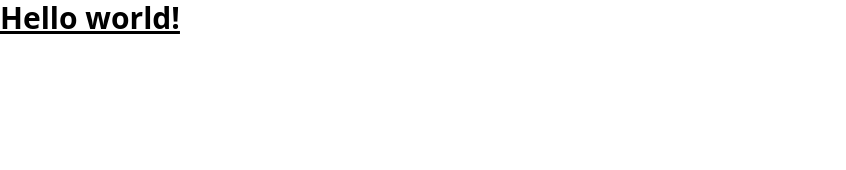
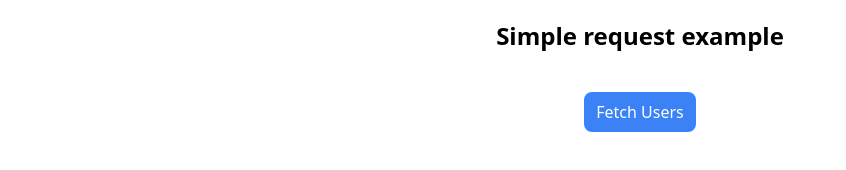
Before and after one commit to branchwag/nodehtmxexperiment, a website: page public/index.html in a window 1280 px wide. Shown: the whole page, without its empty margins (0-846 px from the left). Drawn offline with nearby package versions, Linux system fonts and the light colour scheme.

Commit message:
sets up page for button experiment

```diff
--- a/public/index.html
+++ b/public/index.html
@@ -12,6 +12,11 @@
     <title>HTMX & NODE</title>
   </head>
   <body>
-    <h1 class="text-3xl font-bold underline">Hello world!</h1>
+    <div class="text-center">
+      <h1 class="text-2xl font-bold my-5">Simple request example</h1>
+      <button class="bg-blue-500 text-white py-2 px-3 my-5 rounded-lg">
+        Fetch Users
+      </button>
+    </div>
   </body>
 </html>
```
